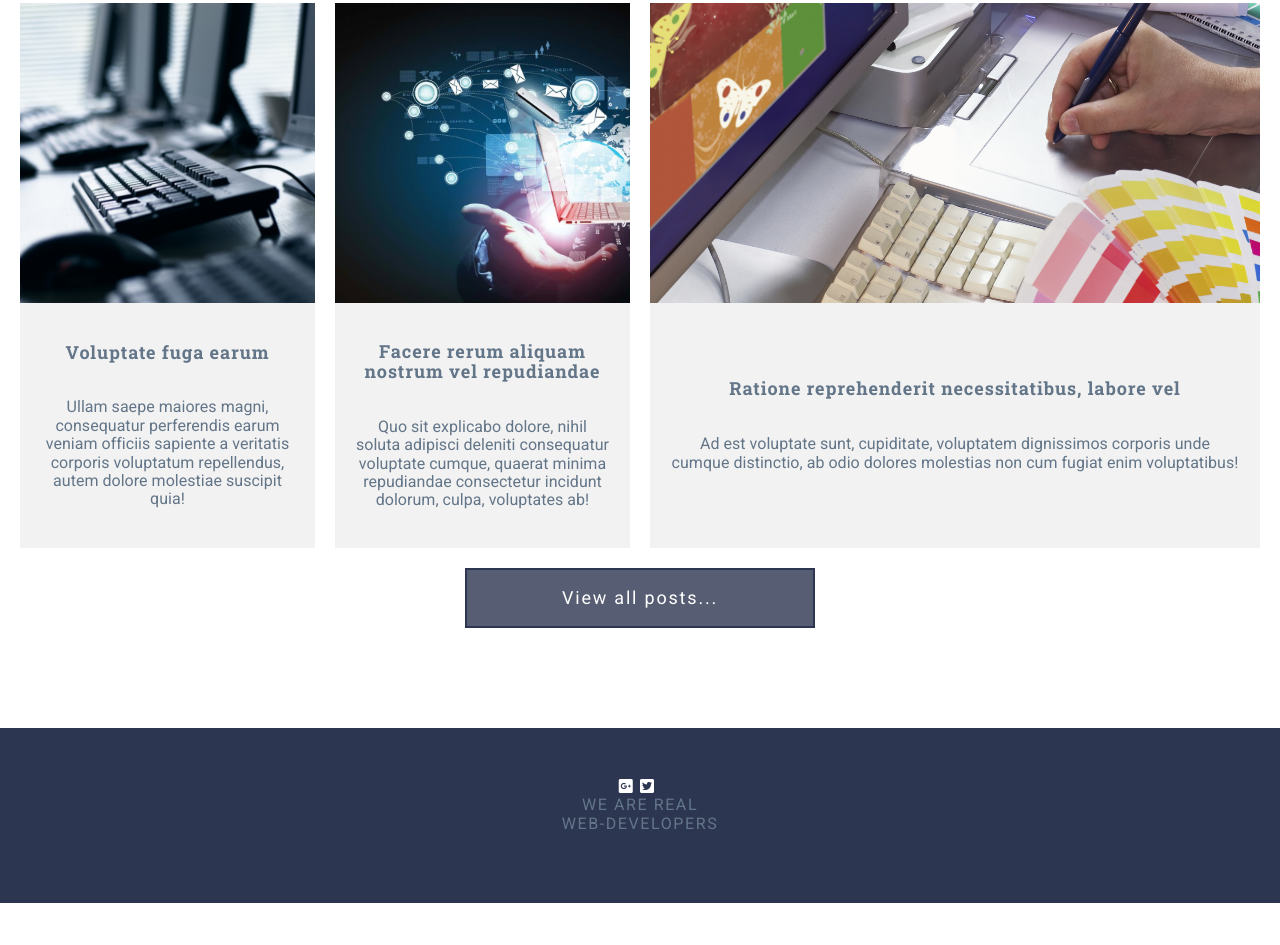
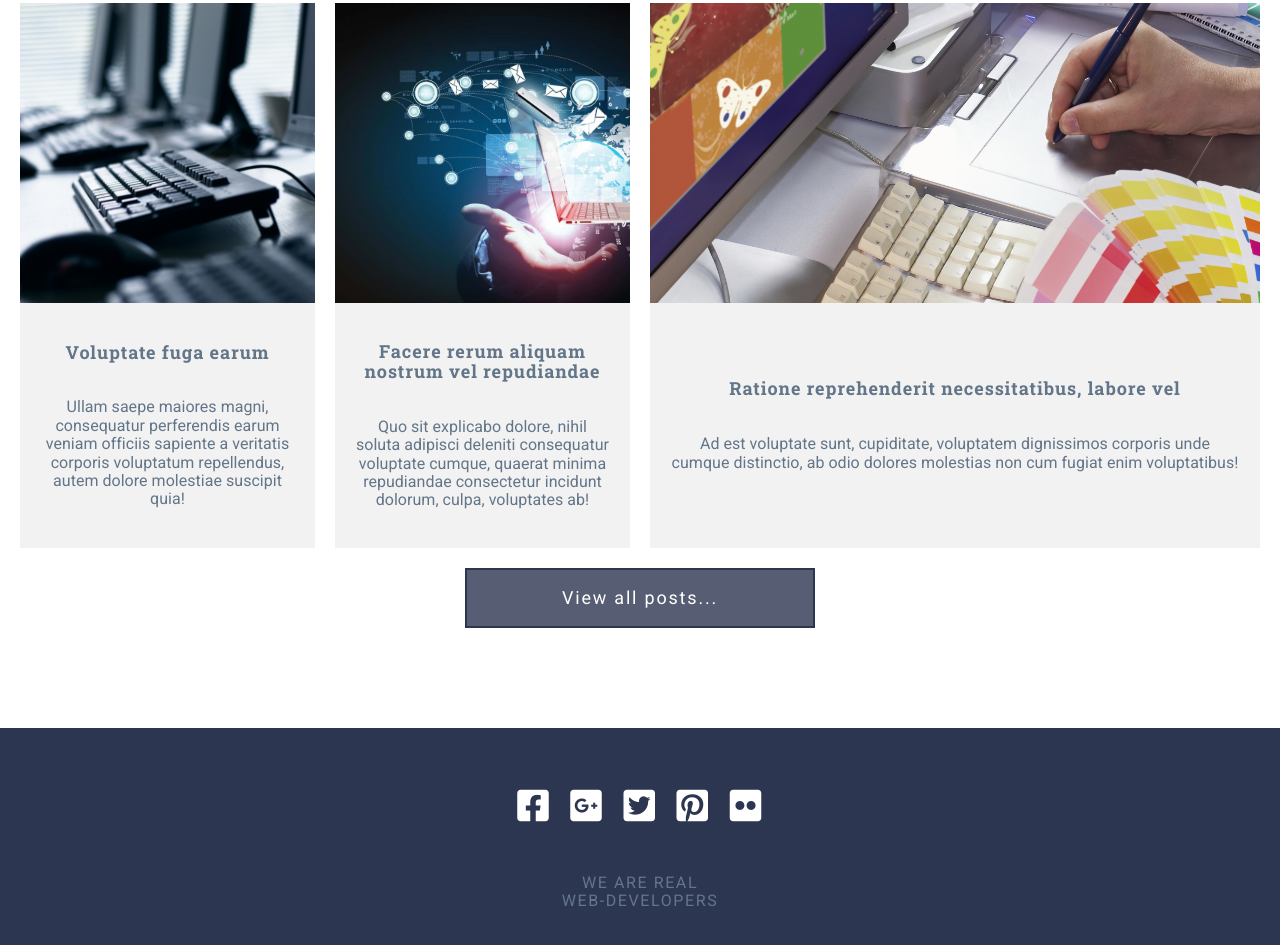
Before and after one commit to Nightenndy/grid-project-homework, a website: page index.html in a window 1280 px wide. Shown: the part 3372-4317 px from the top of the page. Drawn offline with Linux system fonts and the light colour scheme.

Commit message:
Продолжал верстать. Доделал иконки футера.

```diff
--- a/assets/scss/_footer.scss
+++ b/assets/scss/_footer.scss
@@ -1,6 +1,5 @@
 .footer {
-    padding: ($gap * 2.5) $gap ($gap * 3.5);
-    margin-bottom: $gap * 2;
+    padding: 50px 20px 70px;
     text-align: center;
     background-color: $color-primary;
 
@@ -8,10 +7,27 @@
       @extend %container;
     }
 
-    &__sicial {
+    &__social {
+        margin-bottom: 40px;
         position: relative;
         display: grid;
-        grid-template-columns: repeat(auto-fill, minmax(50px, max-content));
+        grid-template-columns: repeat(auto-fit, minmax(50px, max-content));
         justify-content: center;
     }
-}
+
+    a {
+      transition: color 0.5s;
+      display: block;
+      padding: 10px;
+
+      :focus,
+      :hover {
+        color: $color-accent;
+        transition: color 0.5s;
+      }
+
+      .fab {
+      font-size: 36px;
+      }
+    }
+    }
--- a/assets/scss/sections/_section-info.scss
+++ b/assets/scss/sections/_section-info.scss
@@ -61,8 +61,9 @@
             @include lg-min {
                 font-size: 1.125rem;
             }
+        }
 
-            &:first-of-type {
+        p:first-of-type {
             position: relative;
             margin-top: -5px;
 
@@ -90,7 +91,6 @@
                 @include sm {
                     display: none;
                 }
-            }
         }
 
     }
--- a/index.html
+++ b/index.html
@@ -271,11 +271,11 @@
     <footer class="footer">
       <div class="footer__container">
         <div class="footer__social">
-          <a href="#"><i class="fab fa-facebooke-square"></i></a>
+          <a href="#"><i class="fab fa-facebook-square"></i></a>
           <a href="#"><i class="fab fa-google-plus-square"></i></a>
           <a href="#"><i class="fab fa-twitter-square"></i></a>
-          <a href="#"><i class="fab fa-pinterset-square"></i></a>
-          <a href="#"><i class="fab fa-flicr-square"></i></a>
+          <a href="#"><i class="fab fa-pinterest-square"></i></a>
+          <a href="#"><i class="fab fa-flickr"></i></a>
         </div>
         <div class="footer__copy">
           <span class="span-text__top">WE ARE REAL</span>
```
Also changed, not shown: assets/css/style.css.
